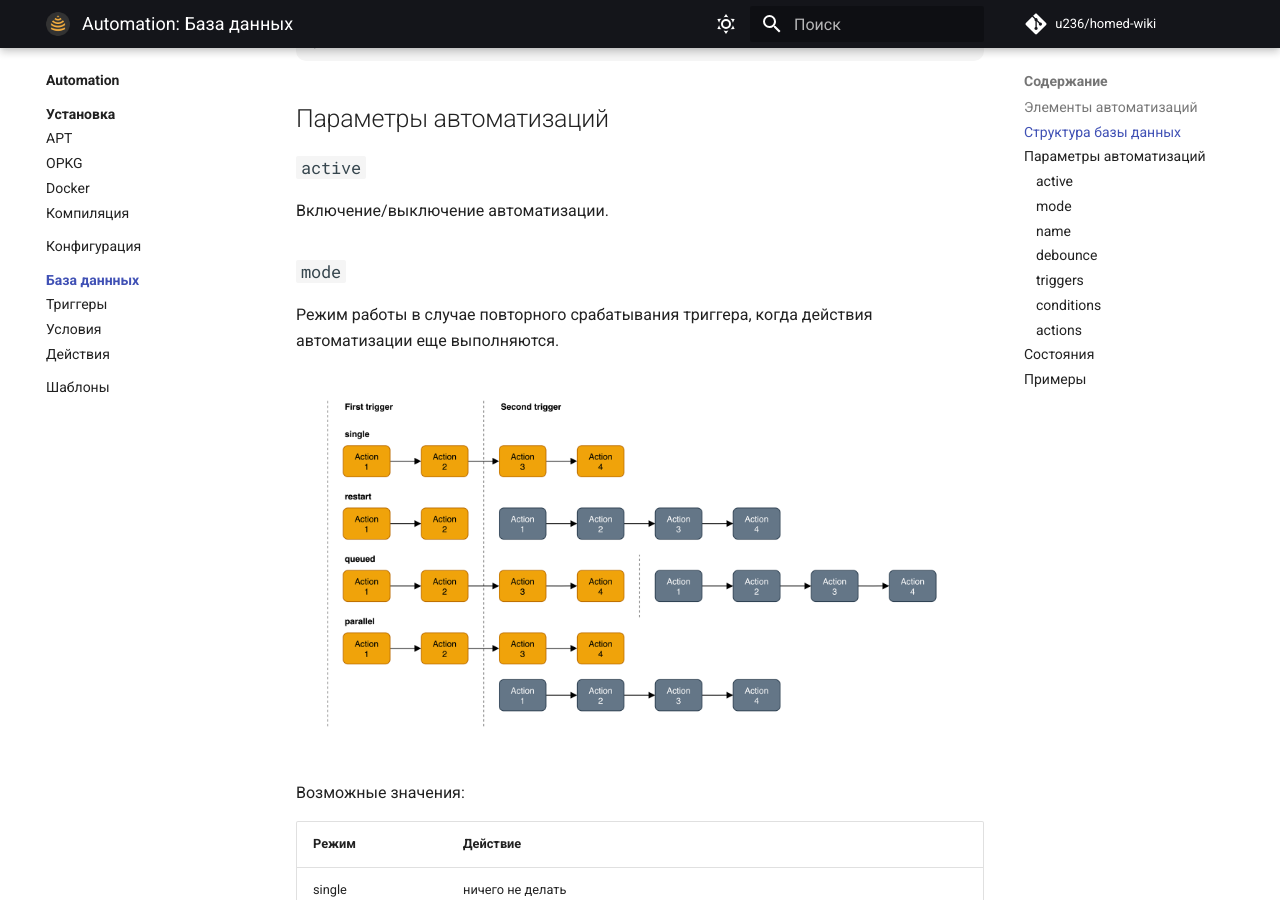
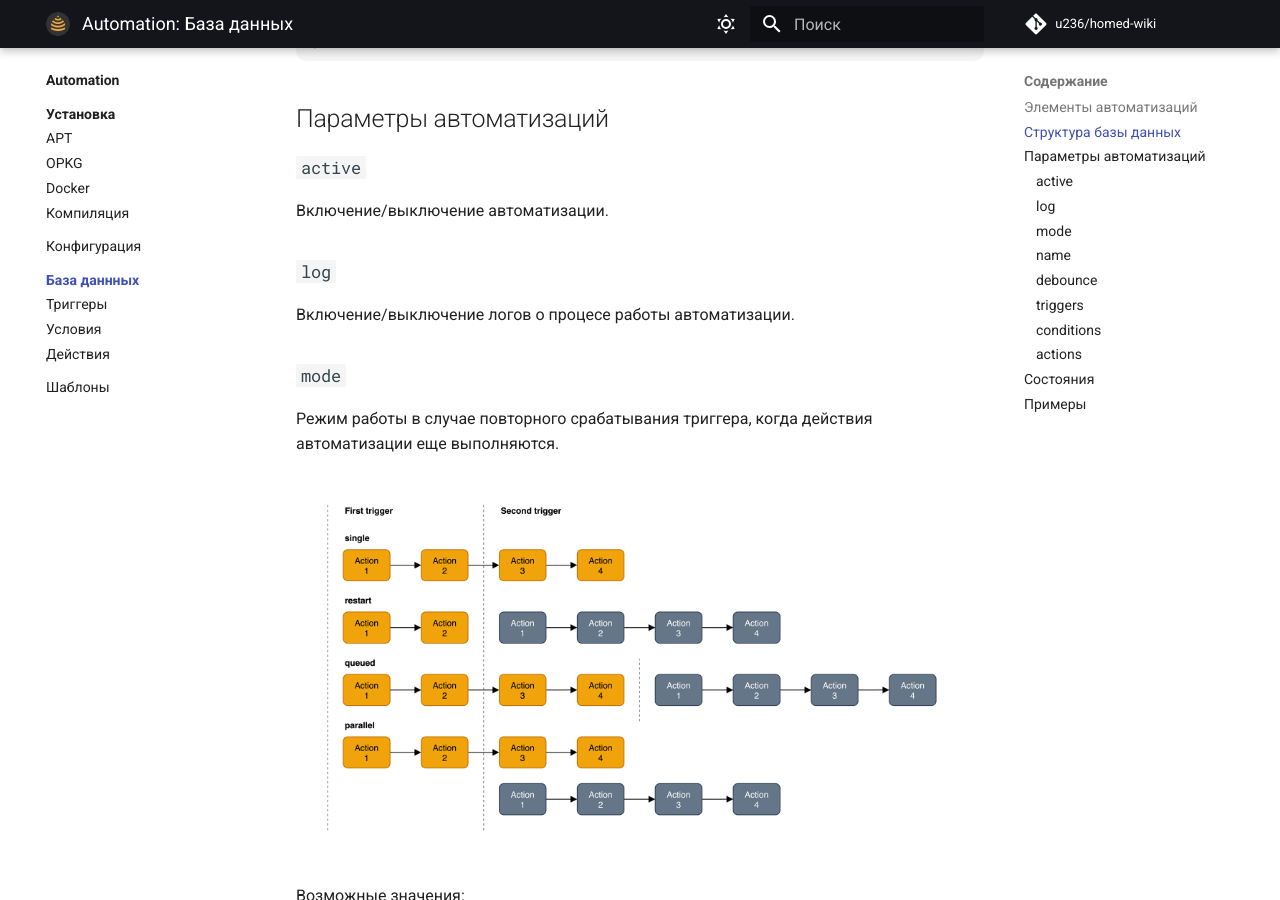
Before and after one commit to xyzroe/homed-wiki, an MkDocs documentation site: the page built from docs/automation/database/index.md, in a window 1280 px wide and 900 px high, scrolled down 1389 px. Built offline with MkDocs 1.6.1 and Material for MkDocs 9.7.7, drawn with Linux system fonts in a browser that asks for light colours; comment, search, counter and statistics services are not loaded.

Commit message:
add automation log parameter

```diff
--- a/docs/automation/database/index.md
+++ b/docs/automation/database/index.md
@@ -66,6 +66,10 @@ title: 'Automation: База данных'
 ### `active`
 
 Включение/выключение автоматизации.
+
+### `log`
+
+Включение/выключение логов о процесе работы автоматизации.
 
 ### `mode`
 
```
